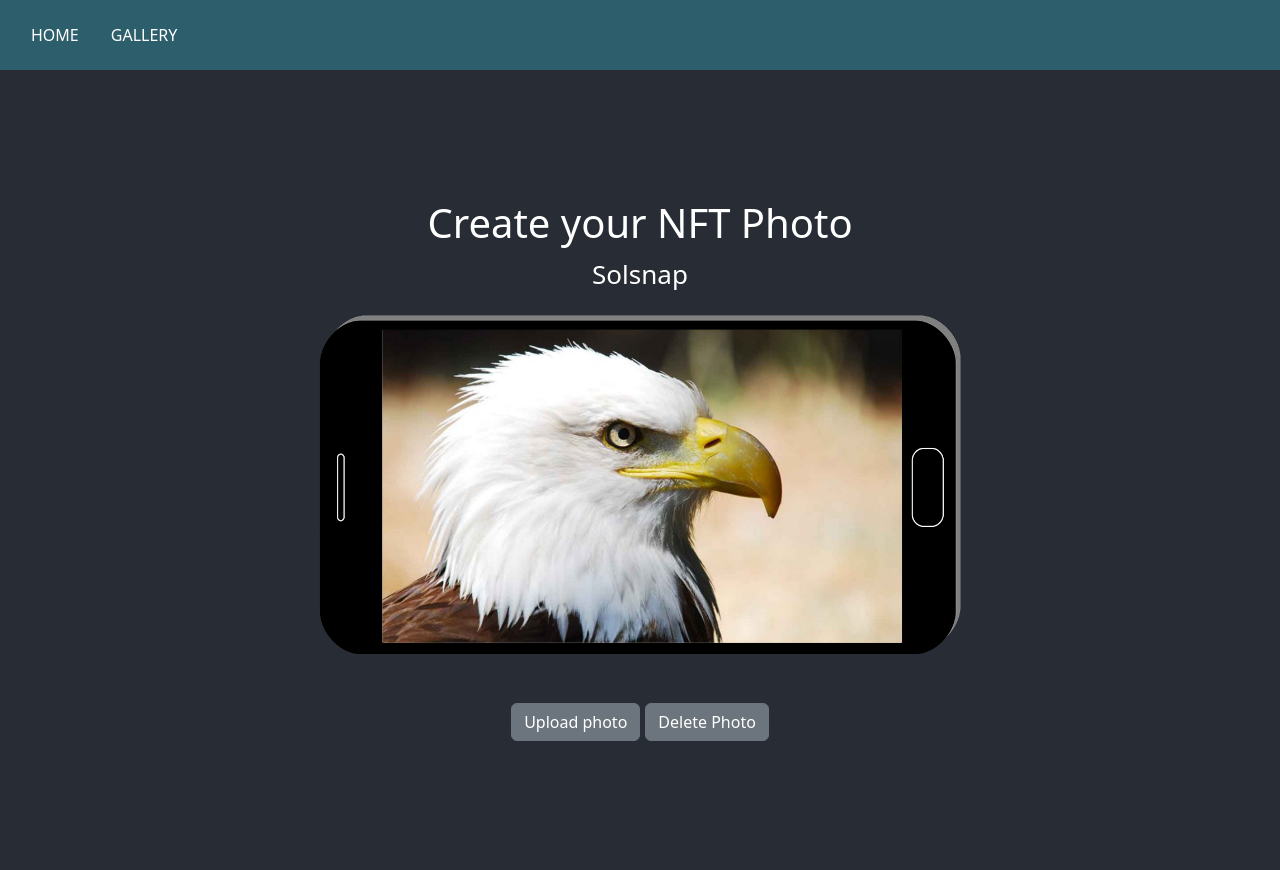
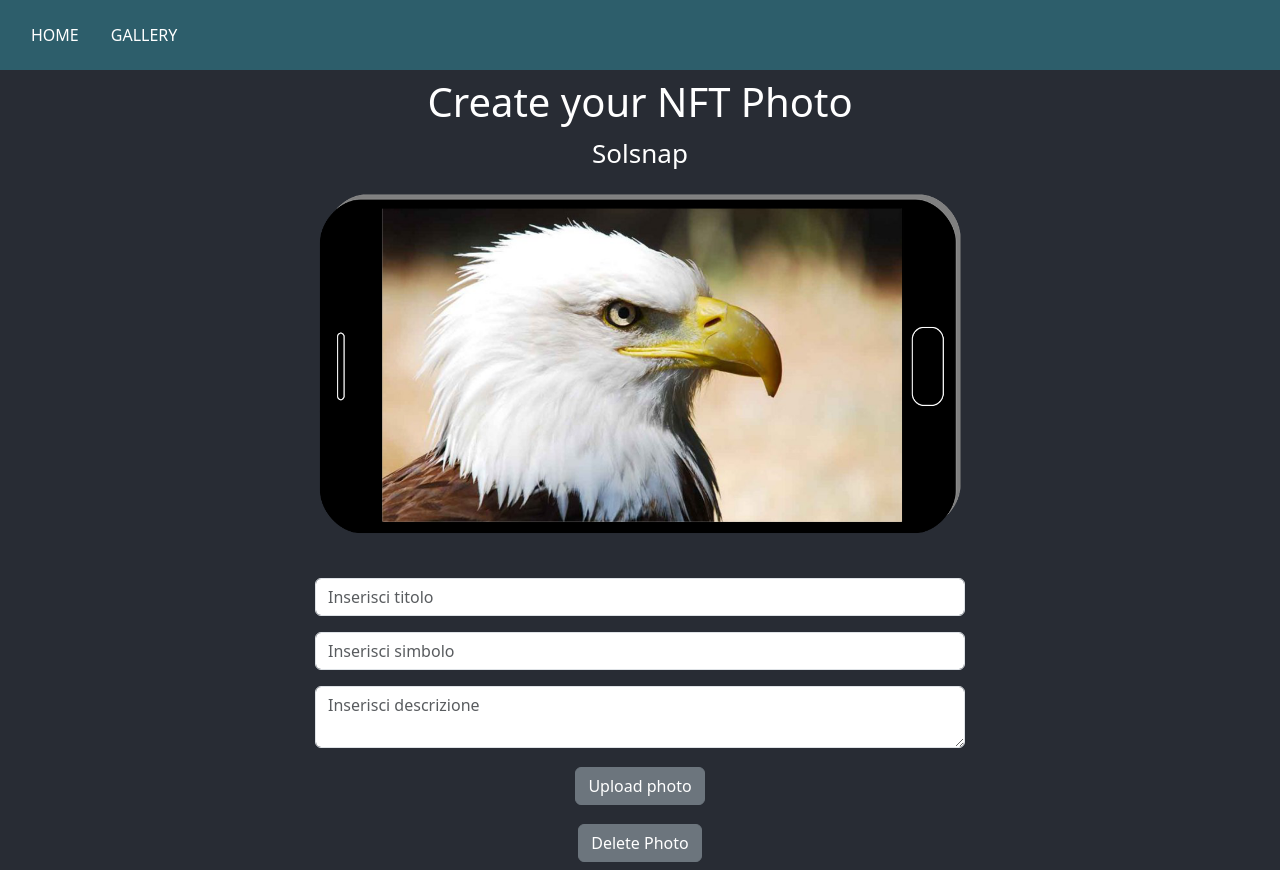
Before and after one commit to MarcoAmato/SolSnap, a React (Create React App) app: page / in a window 1280 px wide. Both pictures are taken after a click on the button "Take a photo". Built offline with nearby package versions, Linux system fonts and the light colour scheme.

Commit message:
form home

```diff
--- a/src/Frontend/component/Home.tsx
+++ b/src/Frontend/component/Home.tsx
@@ -1,6 +1,6 @@
 import React, { useState, useEffect } from 'react';
 import '../css/Style.css';
-import { Button } from 'reactstrap';
+import { Button, Form, FormGroup, Input } from 'reactstrap';
 import smartphone from '../img/smartphone.png';
 import loading_spinner from '../img/loading-spinner.gif';
 import { IMAGE_FOLDER } from '../../constants';
@@ -49,7 +49,7 @@ function Home() {
     symbol: string
   ) => {
     // if image size is 0, return
-    if(image.size === 0) {
+    if (image.size === 0) {
       setMessage('No file selected');
       return;
     }
@@ -155,7 +155,42 @@ function Home() {
                 {!upload ? (
                   <>
                     {/* <Button className='marginRight' onClick={uploadPhoto}>Upload photo</Button> */}
-                    <Button className='marginRight' onClick={() => selectedFile && uploadPhoto(selectedFile, 'NFT Name', 'Pinga ponga', 'NFT')}>Upload photo</Button>
+
+
+                    <Form>
+
+                      <FormGroup>
+                        <Input
+                          id="name"
+                          name="name"
+                          type="text"
+                          placeholder="Inserisci titolo"
+                        />
+                      </FormGroup>
+
+                      <FormGroup>
+                        <Input
+                          id="symbol"
+                          name="symbol"
+                          placeholder="Inserisci simbolo"
+                          type="text"
+                        />
+                      </FormGroup>
+
+                      <FormGroup>
+                        <Input
+                          id="description"
+                          name="description"
+                          type="textarea"
+                          placeholder="Inserisci descrizione"
+                        />
+                      </FormGroup>
+
+                      <FormGroup>
+                      <Button onClick={() => selectedFile && uploadPhoto(selectedFile, 'NFT Name', 'Pinga ponga', 'NFT')}>Upload photo</Button>
+                      </FormGroup>
+                    </Form>
+
                     <Button onClick={deletePhoto}>Delete Photo</Button>
                   </>
                 ) : (
```
Lines whose indentation alone changed are shown as unchanged.
